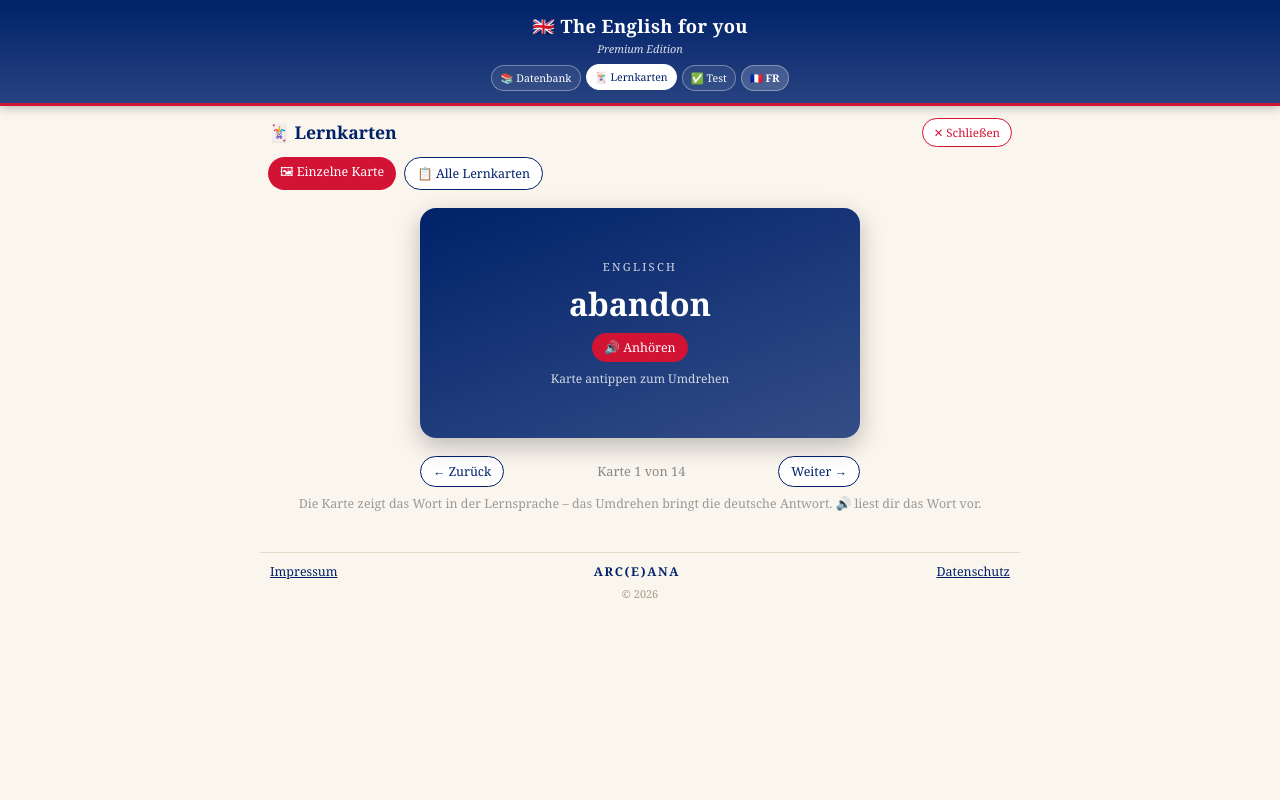
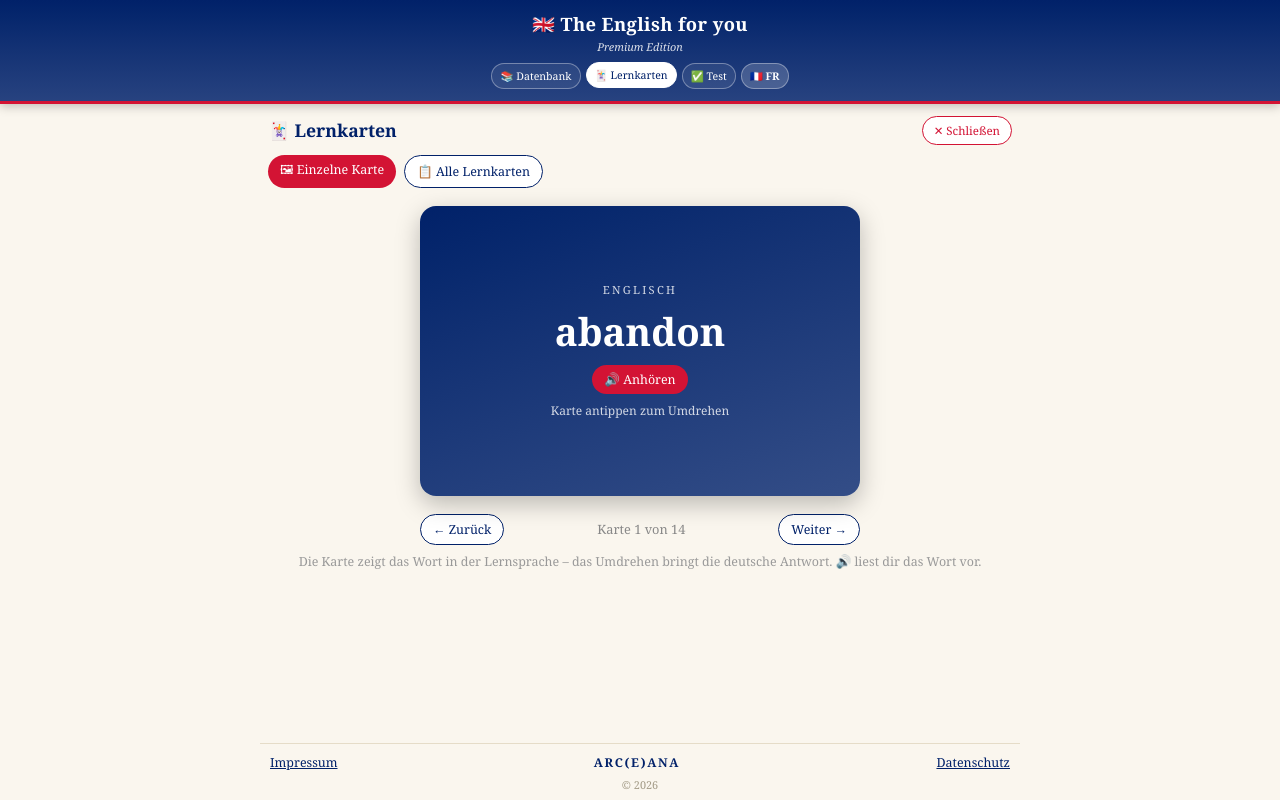
Before and after one commit to katharinaschuetz07-arch/sprachen-en-fr, a plain HTML site: page index.html in a window 1280 px wide. Both pictures are taken after a click on the button "🃏 Lernkarten". Drawn offline with Linux system fonts and the light colour scheme.

Commit message:
Update viewport meta tag and adjust styles

```diff
--- a/index.html
+++ b/index.html
@@ -2,7 +2,7 @@
 <html lang="de">
 <head>
 <meta charset="UTF-8">
-<meta name="viewport" content="width=device-width, initial-scale=1.0">
+<meta name="viewport" content="width=device-width, initial-scale=1.0, viewport-fit=cover">
 <title>The English for you · Le Français pour vous</title>
 <meta name="author" content="Katharina Schütz">
 <meta name="robots" content="noindex, nofollow">
@@ -10,8 +10,8 @@
 :root{--navy:#012169;--red:#d31334;--cream:#faf6ee;--ink:#1c2333;--line:#e5dcc8;--ok:#1a7a3c;--no:#b3222e}
 body.fr{--navy:#0055A4;--red:#EF4135}
 *{box-sizing:border-box;margin:0;padding:0}
-body{font-family:Georgia,'Times New Roman',serif;background:var(--cream);color:var(--ink);min-height:100vh}
-header{position:sticky;top:0;z-index:30;background:linear-gradient(180deg,var(--navy),color-mix(in srgb,var(--navy) 85%,#fff));color:#fff;padding:14px 14px 12px;box-shadow:0 2px 10px rgba(0,0,0,.25);border-bottom:3px solid var(--red)}
+body{font-family:Georgia,'Times New Roman',serif;background:var(--cream);color:var(--ink);height:100dvh;display:flex;flex-direction:column;overflow:hidden;padding-left:env(safe-area-inset-left);padding-right:env(safe-area-inset-right)}
+header{flex:none;position:static;z-index:30;background:linear-gradient(180deg,var(--navy),color-mix(in srgb,var(--navy) 85%,#fff));color:#fff;padding:14px 14px 12px;padding-top:calc(12px + env(safe-area-inset-top));box-shadow:0 2px 10px rgba(0,0,0,.25);border-bottom:3px solid var(--red)}
 .hrow{display:block;max-width:760px;margin:0 auto}
 hgroup{cursor:pointer;text-align:center}
 header h1{font-size:1.15rem;letter-spacing:.02em;white-space:nowrap;line-height:1.35;margin:0}
@@ -23,7 +23,7 @@ nav button:hover,nav button.on{background:#fff;color:var(--navy);border-color:#f
 #cover{max-width:760px;margin:14px auto;padding:20px 14px;text-align:center;background:#fff;border:1px solid var(--line);border-radius:16px;box-shadow:0 6px 22px rgba(0,0,0,.08)}
 #cover .flag{font-size:1.8rem}
 #cover h2{font-size:1.7rem;color:var(--navy);margin:6px 0 3px}
-#cover .kick{letter-spacing:.22em;text-transform:uppercase;font-size:.68rem;color:var(--red)}
+#cover .kick{letter-spacing:.14em;text-transform:uppercase;font-size:.6rem;color:var(--red);white-space:nowrap}
 #cover p{font-style:italic;color:#555;margin-bottom:3px;font-size:.85rem}
 #cover .author{font-size:.75rem;color:#777;margin:8px 0 14px}
 .btn{font-family:inherit;font-size:1rem;padding:11px 26px;border-radius:999px;border:none;cursor:pointer;background:var(--navy);color:#fff;transition:transform .15s ease,box-shadow .15s ease}
@@ -31,7 +31,7 @@ nav button:hover,nav button.on{background:#fff;color:var(--navy);border-color:#f
 .btn.red{background:var(--red)}
 .btn.ghost{background:#fff;color:var(--navy);border:1px solid var(--navy)}
 .btn.small{font-size:.78rem;padding:6px 12px}
-main{max-width:760px;margin:0 auto;padding:12px 8px 40px}
+main{flex:1;overflow-y:auto;-webkit-overflow-scrolling:touch;max-width:760px;width:100%;margin:0 auto;padding:12px 8px 14px}
 .view{display:none;animation:fade .25s ease}
 .view.on{display:block}
 @keyframes fade{from{opacity:0;transform:translateY(6px)}to{opacity:1;transform:none}}
@@ -56,14 +56,14 @@ th:nth-child(1){width:32%}th:nth-child(2){width:40%}th:nth-child(3){width:20%}th
 .letters button{font-family:inherit;width:26px;height:26px;border-radius:7px;border:1px solid var(--line);background:#fff;cursor:pointer;font-size:.7rem}
 .letters button.on{background:var(--navy);color:#fff;border-color:var(--navy)}
 .flipwrap{perspective:1200px;max-width:440px;margin:18px auto;cursor:pointer}
-.flipcard{position:relative;width:100%;min-height:230px;transform-style:preserve-3d;transition:transform .55s cubic-bezier(.4,.1,.3,1)}
+.flipcard{position:relative;width:100%;min-height:290px;transform-style:preserve-3d;transition:transform .55s cubic-bezier(.4,.1,.3,1)}
 .flipwrap.flipped .flipcard{transform:rotateY(180deg)}
 .face{position:absolute;inset:0;backface-visibility:hidden;-webkit-backface-visibility:hidden;border-radius:16px;display:flex;flex-direction:column;align-items:center;justify-content:center;gap:8px;padding:20px;text-align:center}
 .front{background:linear-gradient(160deg,var(--navy),color-mix(in srgb,var(--navy) 80%,#fff));color:#fff;box-shadow:0 8px 24px rgba(0,0,0,.25)}
-.front .en{font-size:2rem;font-weight:bold}
+.front .en{font-size:2.4rem;font-weight:bold}
 .back{background:#fff;border:2px solid var(--navy);transform:rotateY(180deg)}
-.back .de{font-size:1.5rem;color:var(--navy)}
-.back .wt{color:#888;font-size:.8rem}
+.back .de{font-size:1.9rem;color:var(--navy)}
+.back .wt{color:#888;font-size:.9rem}
 .hint{font-size:.78rem;color:#999;text-align:center}
 .cardnav{display:flex;justify-content:space-between;align-items:center;max-width:440px;margin:0 auto;gap:8px}
 .allcards{display:grid;grid-template-columns:repeat(auto-fill,minmax(150px,1fr));gap:8px}
@@ -78,7 +78,7 @@ th:nth-child(1){width:32%}th:nth-child(2){width:40%}th:nth-child(3){width:20%}th
 #chime.show{opacity:1}
 .confetti{position:fixed;top:-20px;font-size:1.3rem;animation:fall linear forwards;z-index:98;pointer-events:none}
 @keyframes fall{to{transform:translateY(105vh) rotate(540deg);opacity:.6}}
-footer{max-width:760px;margin:0 auto;padding:10px 10px 24px;text-align:center;color:#8a8273;border-top:1px solid var(--line)}
+footer{flex:none;max-width:760px;width:100%;margin:0 auto;padding:10px 10px 8px;padding-bottom:calc(8px + env(safe-area-inset-bottom));text-align:center;color:#8a8273;border-top:1px solid var(--line);background:var(--cream)}
 .frow{display:flex;justify-content:space-between;align-items:center;gap:8px}
 .flink{background:none;border:none;color:var(--navy);text-decoration:underline;cursor:pointer;font-family:inherit;font-size:.78rem;padding:0}
 .fbundle{background:none;border:none;color:var(--navy);font-family:inherit;font-weight:bold;font-size:.76rem;letter-spacing:.14em;cursor:pointer;padding:0;transition:transform .2s ease}
@@ -105,7 +105,7 @@ footer{max-width:760px;margin:0 auto;padding:10px 10px 24px;text-align:center;co
 .statbox{background:#fff;border:1px solid var(--line);border-radius:10px;padding:12px;text-align:center}
 .statbox .n{font-size:1.6rem;color:var(--navy);font-weight:bold}
 .statbox .l{font-size:.75rem;color:#888}
-@media(max-width:560px){#cover h2{font-size:1.6rem}.front .en{font-size:1.5rem}}
+@media(max-width:560px){#cover h2{font-size:1.6rem}.front .en{font-size:2rem}.back .de{font-size:1.6rem}}
 </style>
 </head>
 <body>
@@ -245,7 +245,7 @@ footer{max-width:760px;margin:0 auto;padding:10px 10px 24px;text-align:center;co
 
 <div class="emblem" id="emblem" onclick="toggleBundle()">
   <div class="emblem-word">ARC(E)ANA</div>
-  <div class="emblem-studio">creative studio</div>
+  <div class="emblem-studio">KREATIVSTUDIO</div>
   <div class="emblem-methode">ENTDECKEN · ENTWICKELN · ERSCHAFFEN</div>
   <div class="emblem-close">✕</div>
 </div>
```
